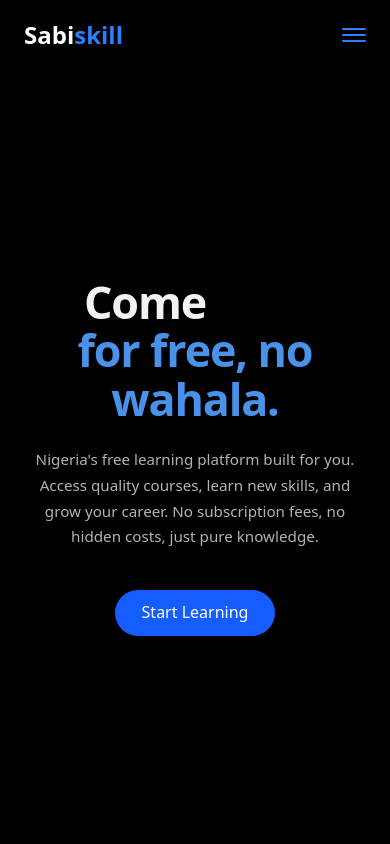
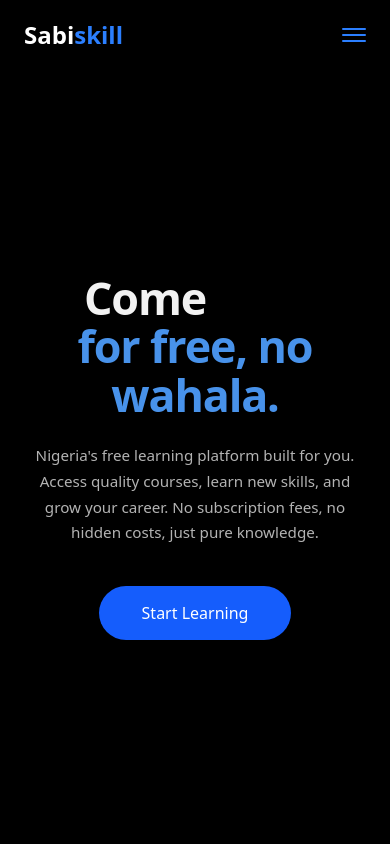
Before and after one commit to JesseJohn7/sabiskill, a Next.js app: page / in a window 390 px wide. Shown: the top 844 px of the page. Built offline with nearby package versions, Linux system fonts and the light colour scheme.

Commit message:
learn button

```diff
--- a/components/Hero.tsx
+++ b/components/Hero.tsx
@@ -61,9 +61,7 @@ const Hero: React.FC = () => {
           className="flex flex-col sm:flex-row items-center gap-3 mt-4"
           style={{ opacity: 1, transform: "none" }}
         >
-          <button className="w-full sm:w-auto font-medium text-base md:text-[16px] whitespace-nowrap leading-[21.94px] rounded-full px-6 py-3 md:px-[40px] md:py-[15px] text-white bg-blue-600 hover:bg-blue-700 transition-all duration-300 active:scale-[0.97] cursor-pointer min-w-[10rem]">
-            Start Learning
-          </button>
+          <button className="w-full font-medium text-base md:text-[16px] whitespace-nowrap leading-[22px] rounded-full px-8 py-4 md:px-[40px] md:py-[15px] text-white bg-blue-600 hover:bg-blue-700 transition-all duration-300 active:scale-[0.97] cursor-pointer min-w-[12rem] md:min-w-[10rem]">Start Learning</button>
 
           {/* <button className="w-full sm:w-auto font-medium text-base md:text-[16px] whitespace-nowrap leading-[21.94px] rounded-full px-6 py-3 md:px-[40px] md:py-[15px] text-white bg-[#282c38]/50 hover:bg-white/10 transition-all duration-300 active:scale-[0.97] cursor-pointer min-w-[10rem]">
             Browse Courses
```
